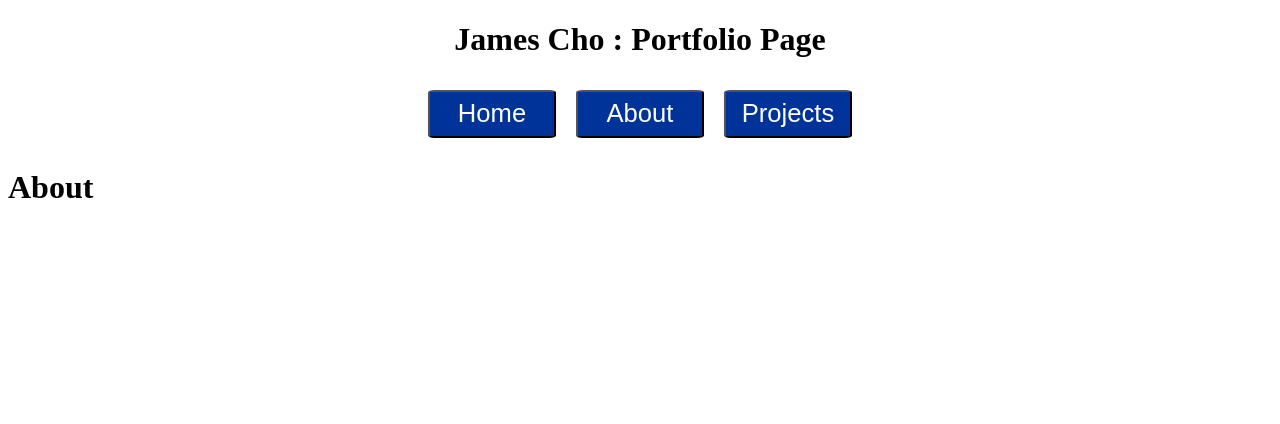
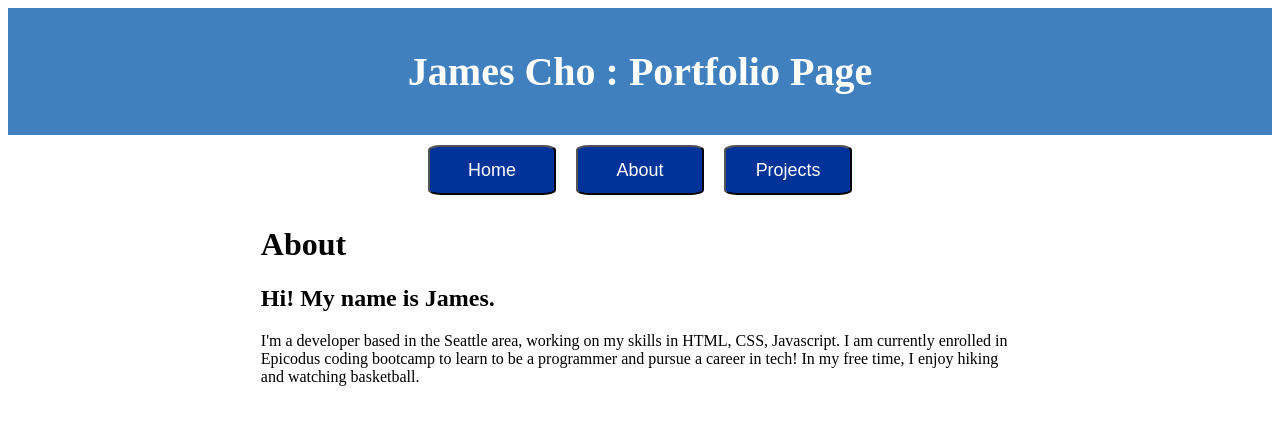
Before and after one commit to hwisoo/react-portfolio, a React app: page /#/about in a window 1280 px wide. Shown: the top 424 px of the page. Built offline with nearby package versions, Linux system fonts and the light colour scheme.

Commit message:
add styling

```diff
--- a/src/components/About.jsx
+++ b/src/components/About.jsx
@@ -3,8 +3,23 @@ import React from 'react';
 
 function About() {
   return (
-    <div>
+    <div id="aboutMain">
+      <style jsx>
+        {`
+          #aboutMain {
+            width: 60%;
+            margin: auto;
+          }
+        `}
+      </style>
       <h1>About</h1>
+      <h2>Hi! My name is James.</h2>
+      <p>
+        I'm a developer based in the Seattle area, working on my skills in HTML,
+        CSS, Javascript. I am currently enrolled in Epicodus coding bootcamp to
+        learn to be a programmer and pursue a career in tech! In my free time, I
+        enjoy hiking and watching basketball.
+      </p>
     </div>
   );
 }
--- a/src/components/Header.jsx
+++ b/src/components/Header.jsx
@@ -6,22 +6,32 @@ function Header() {
     <div>
       <style jsx>
         {`
+          body {
+            margin: 0;
+          }
           div {
             text-align: center;
           }
-
+          #headerMain {
+            font-size: 2.5rem;
+            padding: 40px;
+            background-color: #4080bf;
+            color: #fff;
+            margin: 0;
+          }
           button {
-            font-size: 2vw;
+            font-size: 1.4vw;
             color: #fff;
+            min-height: 50px;
             background-color: #003399;
             width: 10vw;
             height: 6vh;
-            border-radius: 5%;
+            border-radius: 10%;
             margin: 10px;
           }
         `}
       </style>
-      <h1>James Cho : Portfolio Page</h1>
+      <h1 id="headerMain">James Cho : Portfolio Page</h1>
 
       <Link to="/home">
         <button>Home </button>
```
